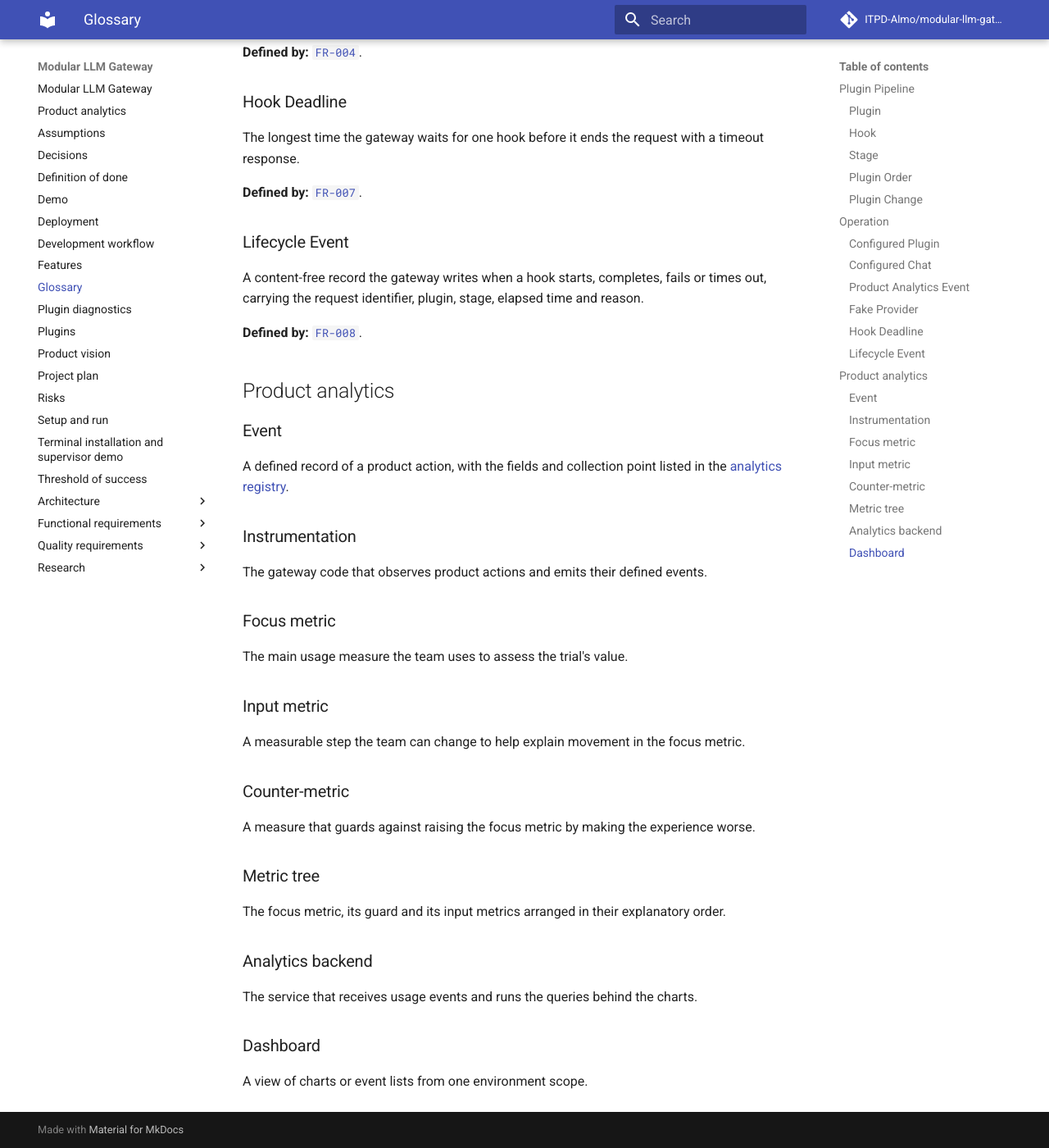
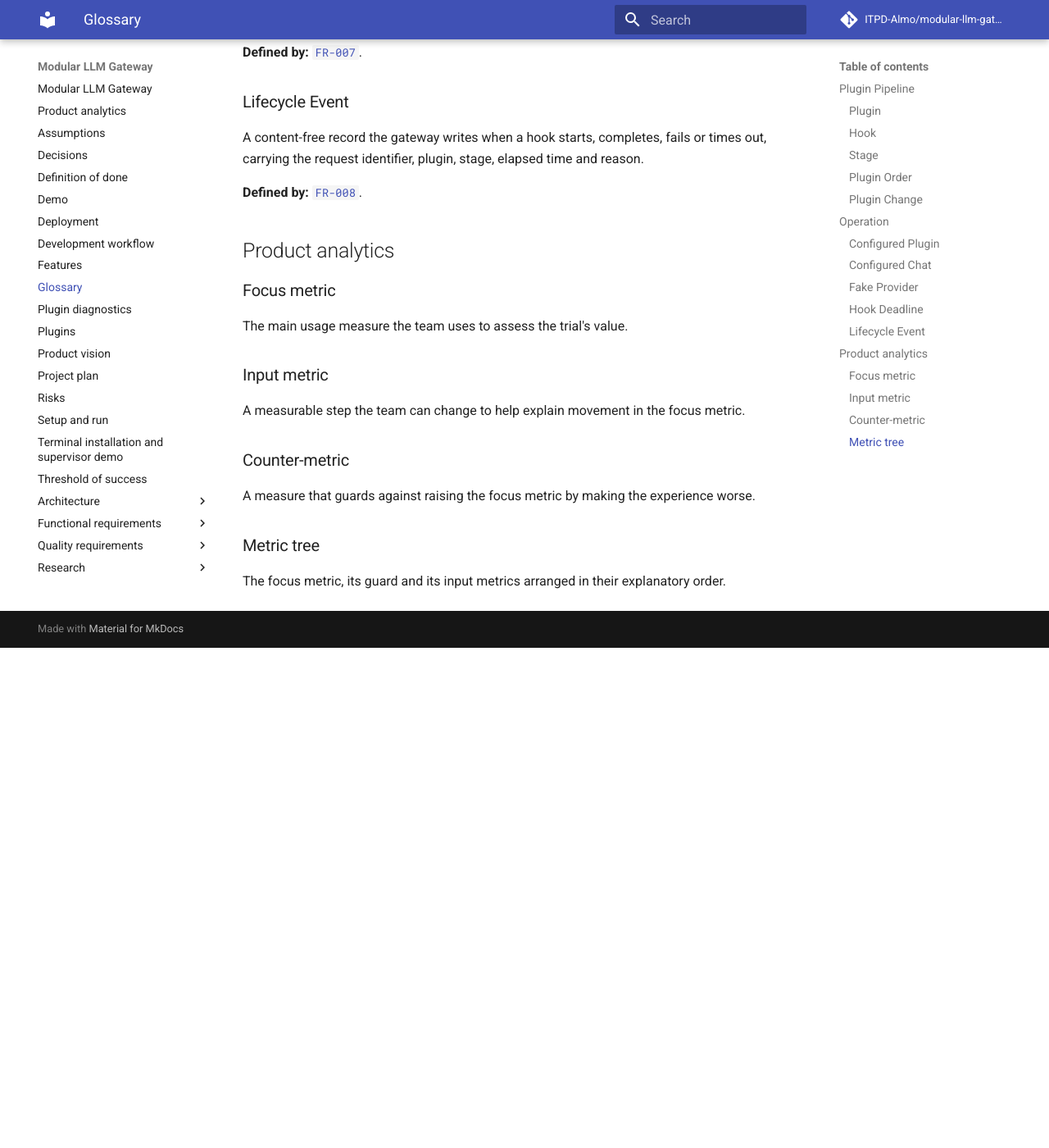
Before and after one commit to ITPD-Almo/modular-llm-gateway, an MkDocs documentation site: the page built from docs/glossary.md, in a window 1280 px wide and 1400 px high, scrolled down 1732 px. Shown: the whole window at 82% size. Built offline with MkDocs 1.6.1 and Material for MkDocs 9.7.7, drawn with Linux system fonts in a browser that asks for light colours; comment, search, counter and statistics services are not loaded; after the commit the page ends 2522 px from its top, so only the background shows below that; some of the changed text lies outside the part shown.

Commit message:
Apply analytics documentation review fixes

```diff
--- a/docs/glossary.md
+++ b/docs/glossary.md
@@ -48,12 +48,6 @@ A chat attempt processed through one or more configured plugins.
 
 **Defined by:** [`FR-012`](functional-requirements/fr/FR-012.md).
 
-### Product Analytics Event
-
-A bounded, content-free record used to measure configured gateway use; it is opt-in and best effort.
-
-**Defined by:** [`FR-012`](functional-requirements/fr/FR-012.md).
-
 ### Fake Provider
 
 The built-in stand-in for an LLM provider that needs no key and replies with `fake:`, a space and the last message's content.
@@ -74,14 +68,6 @@ A content-free record the gateway writes when a hook starts, completes, fails or
 
 ## Product analytics
 
-### Event
-
-A defined record of a product action, with the fields and collection point listed in the [analytics registry](analytics.md#the-events).
-
-### Instrumentation
-
-The gateway code that observes product actions and emits their defined events.
-
 ### Focus metric
 
 The main usage measure the team uses to assess the trial's value.
@@ -97,11 +83,3 @@ A measure that guards against raising the focus metric by making the experience
 ### Metric tree
 
 The focus metric, its guard and its input metrics arranged in their explanatory order.
-
-### Analytics backend
-
-The service that receives usage events and runs the queries behind the charts.
-
-### Dashboard
-
-A view of charts or event lists from one environment scope.
```
Also changed, not shown: CHANGELOG.md (+0 -1 lines), docs/analytics.md (+5 -7 lines), docs/architecture/README.md (+4 -4 lines), docs/architecture/container.svg, 1 other file.
